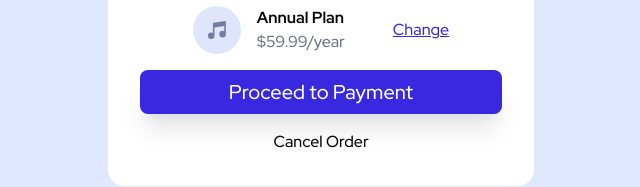
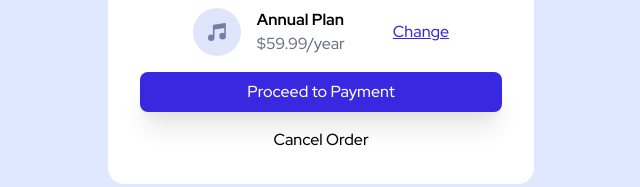
Before and after one commit to madhusona/fem, a website built with Vite: page index.html in a window 1280 px wide. Shown: the part 488-675 px from the top of the page, without its empty margins (319-959 px from the left). Built offline with nearby package versions, Linux system fonts and the light colour scheme.

Commit message:
style changed

```diff
--- a/index.html
+++ b/index.html
@@ -35,7 +35,7 @@
 
             <a href="#" class=text-blue><u>Change</u></a>
           </div>
-          <button class="w-full bg-blue py-2 rounded-lg text-white text-xl shadow-xl">Proceed to Payment</button>
+          <button class="w-full bg-blue py-2 rounded-lg text-white shadow-xl">Proceed to Payment</button>
 
           <button>Cancel Order</button>
 
```
